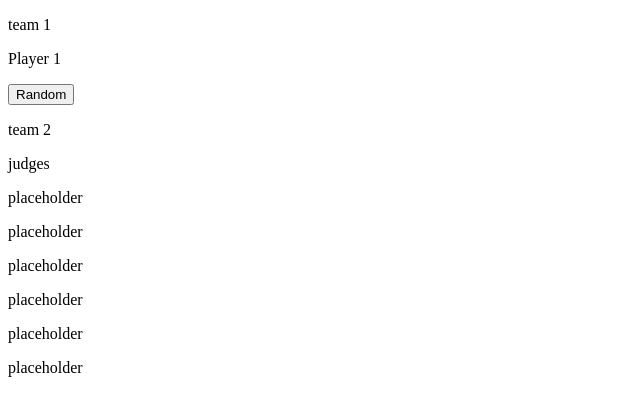
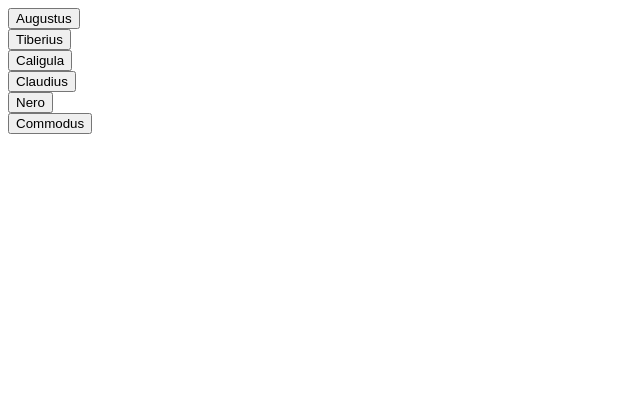
Before and after one commit to MargaretDobson/Roman-Emperors-Portfolio-React, a React (Vite) app: page / in a window 1280 px wide. Shown: the top 416 px of the page, without its empty margins (0-640 px from the left). Built offline with nearby package versions, Linux system fonts and the light colour scheme.

Commit message:
state fixes, team logic

```diff
--- a/src/components/gameComponents.tsx/Game.tsx
+++ b/src/components/gameComponents.tsx/Game.tsx
@@ -1,11 +1,8 @@
-// future plans to make this into a mini game.
-import SelectPlayers from "../playerSelection/SelectPlayers"
 import PlayerSelectionScreen from "../playerSelection/PlayerSelectionScreen"
 
 export default function Game(){
     return(
         <div>
-            <SelectPlayers />
             <PlayerSelectionScreen/>
         </div>
 
--- /dev/null
+++ b/src/components/playerSelection/ConfirmPlayer.tsx
@@ -0,0 +1,28 @@
+type ConfirmPlayerProps = {
+  confirmName: string;
+  confirmChoice: (choice: boolean) => void;
+  choosePlayer: boolean;
+};
+
+export default function ConfirmPlayer({confirmName, confirmChoice, choosePlayer}: ConfirmPlayerProps){
+    const handleYes = () => confirmChoice(true)
+    const handleNo = () => confirmChoice(false)
+    return(
+        <div>
+            <div>
+                {/* confirm player */}
+                { choosePlayer ? // confirmation logic
+                <div>
+                    <button
+                        onClick={handleYes}
+                    >Yes</button>
+                    <button
+                        onClick={handleNo}
+                    >No</button>
+                    <p>{"Select " + confirmName + "?"}</p>
+                </div>
+            : null}
+            </div>
+        </div>
+    )
+}
--- a/src/components/playerSelection/PlayerSelectionScreen.tsx
+++ b/src/components/playerSelection/PlayerSelectionScreen.tsx
@@ -1,45 +1,10 @@
-// screen thats rendered on game board when selecting player
-import romanEmperors from "../../data";
-import { useState } from "react";
+import SelectPlayers from "./SelectPlayers"
 
 export default function PlayerSelectionScreen(){
-const [playerName, setPlayerName] = useState({id: 0})
-const [confirmMessage, setConfirmMessage] = useState(false)
-const [playerOptions, setPlayerOptions] = useState("")
-
-
-    function handleClick(id: number){
-        //confirm message
-        const rulerID = id
-        setPlayerName(prev => ({...prev, id: rulerID}))
-        const mapRulerName = new Map(romanEmperors.map(data => [data.id, data.name]))
-        const correctName = mapRulerName.get(rulerID)
-
-        setPlayerOptions(correctName || "")
-        setConfirmMessage(!confirmMessage)
-    }
 
     return(
             <div>
-                {
-                    romanEmperors.map(
-                        ruler => ( //render players
-                            <div>
-
-                                {confirmMessage ?
-                                <button
-                                onClick={() => handleClick(ruler.id)}
-                                >
-                                {ruler.name}
-                                </button> :
-                                <p>
-                                    placeholder
-                                </p>
-                                }
-                            </div>
-                        )
-                    )
-                }
+                <SelectPlayers />
             </div>
     )
 }
--- a/src/components/playerSelection/SelectPlayers.tsx
+++ b/src/components/playerSelection/SelectPlayers.tsx
@@ -1,41 +1,59 @@
 import romanEmperors from "../../data";
 import { useState } from "react";
+import ConfirmPlayer from "./ConfirmPlayer";
+import TeamOne from "../teamComponents/teamOne";
 
 export default function SelectPlayers(){
     const [playerName, setPlayerName] = useState({id: 0, name: ""})
+    const [confirmPlayer, setConfirmPlayer] = useState(false)
+    const [selectPlayer, setSelectPlayer] = useState(false)
 
-
-    function handleClick(id: number){
-      // change this later to be less lines
-        const mapPlayer = new Map(romanEmperors.map(data => [data.id, data.name])) // get player name
-        const randID = Math.floor(Math.random() * mapPlayer.size) // get a random player id
-        const player = mapPlayer.get(randID) ?? "" // get the name associated with the ID
-
-        //setting player 1
-        setPlayerName((prev => ({...prev, id: randID, name: player}))) //Update player selected
-
+    function handleClick(id: number, name: string){
+        setPlayerName(prev => ({...prev, id: id, name: name})) // select first player
+        setSelectPlayer(prev => !prev)
     }
 
+    function handleConfirm(choice: boolean){
+        if(choice){
+            setConfirmPlayer(prev => !prev)
+        }
+        else{
+            setSelectPlayer(prev => !prev)
+        }
+    }
 
     return (
 
         <div>
-            <div>
-                <p>team 1</p>
+            {romanEmperors.map(
+                ruler => (
                     <div>
-                        <p>Player 1</p>
-                        <p>{playerName.name}</p>
                         <button
-                        key={romanEmperors[0].id}
+                        key={ruler.id}
                         // id of button passed to click handler here
-                        onClick={() => handleClick(romanEmperors[0].id)}
+                        onClick={() => handleClick(ruler.id, ruler.name)}
                         id="btn"
-                        >Random</button>
+                        >{ruler.name}</button>
                     </div>
-            </div>
 
-            <p>team 2</p>
-            <p>judges</p>
+                )
+            )}
+
+            <ConfirmPlayer
+                confirmName={playerName.name}
+                confirmChoice={handleConfirm}
+                choosePlayer={selectPlayer}
+            />
+
+            {confirmPlayer && playerName && (
+                <TeamOne
+                    confirmedPlayer={{
+                        name: playerName.name,
+                        id: playerName.id,
+                        confirmed: confirmPlayer
+                    }}
+                    />
+            )}
         </div>
     )
 }
--- a/src/components/playerSelection/SetPlayers.tsx
+++ /dev/null
@@ -1,4 +0,0 @@
-
-export default function SetPlayers(){
-
-}
--- /dev/null
+++ b/src/components/teamComponents/teamOne.tsx
@@ -0,0 +1,19 @@
+import { useState, useEffect } from "react"
+
+export default function TeamOne({confirmedPlayer}) {
+    const [playerOne, setPlayerOne] = useState("Player 1")
+    const [playerTwo, setPlayerTwo] = useState("Player 2")
+
+        useEffect(() => {
+        if (!confirmedPlayer?.confirmed) return
+
+        setPlayerOne(confirmedPlayer.name)
+        }, [confirmedPlayer])
+
+    return(
+        <div>
+            <p>{playerOne}</p>
+            <p>{playerTwo}</p>
+        </div>
+    )
+}
```
Also changed, not shown: src/components/playerSelection/RandomPlayer.tsx (added, +9 -0 lines), src/components/TabButtons.tsx (line endings or trailing spaces), 1 other file (tests, documents, lock files or other folders).
